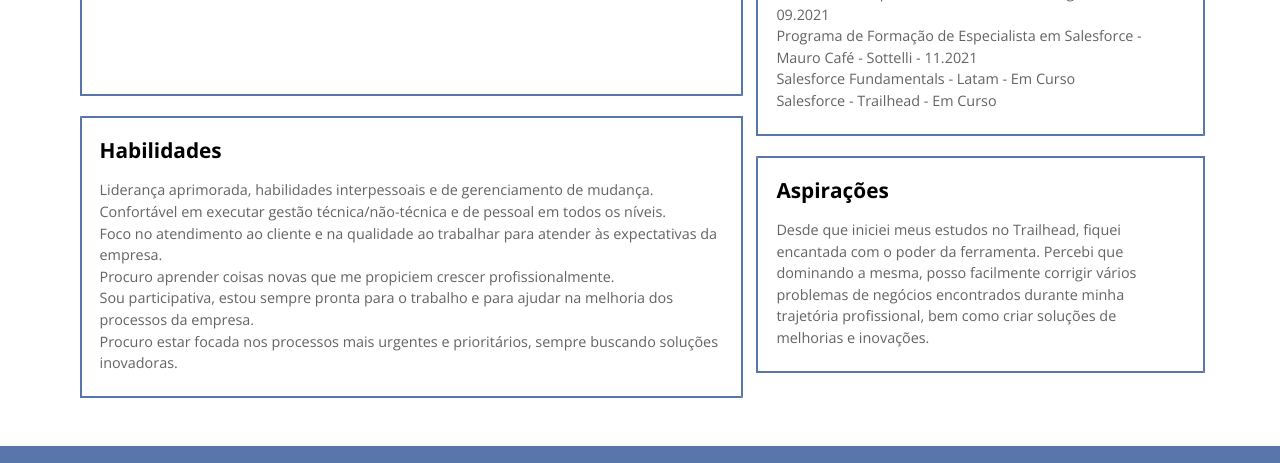
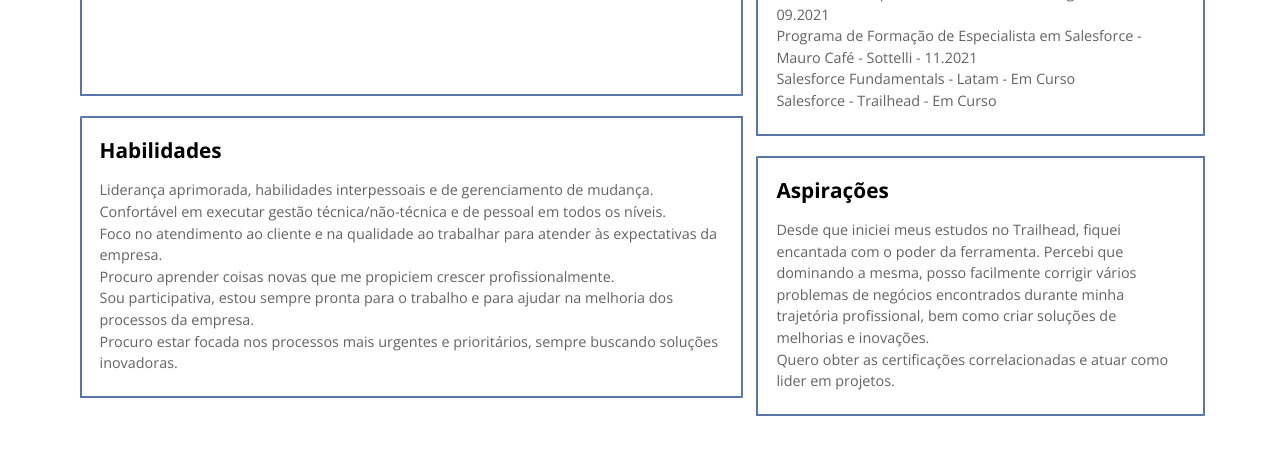
Before and after one commit to Anderson0512/Portifolio-walkiria, a plain HTML site: page index.html in a window 1280 px wide. Shown: the part 735-1198 px from the top of the page. Drawn offline with nearby package versions, Linux system fonts and the light colour scheme.

Commit message:
Atualizacao aspiracoes

```diff
--- a/index.html
+++ b/index.html
@@ -128,6 +128,7 @@
                         <h2>Aspirações</h2>
                         <ul>
                             <p>Desde que iniciei meus estudos no Trailhead, fiquei encantada com o poder da ferramenta. Percebi que dominando a mesma, posso facilmente corrigir vários problemas de negócios encontrados durante minha trajetória profissional, bem como criar soluções de melhorias e inovações.</p>
+                            <p>Quero obter as certificações correlacionadas e atuar como lider em projetos.</p>
                         </ul>
                         <span class="baixo-esquerda"></span>
                     </section>
```
